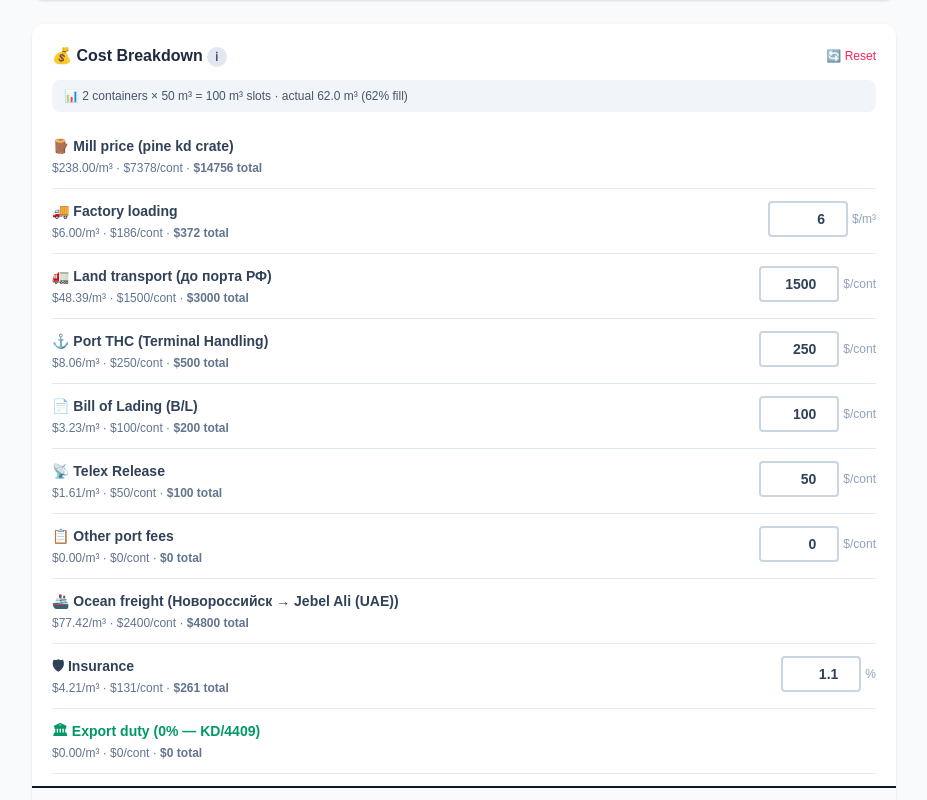
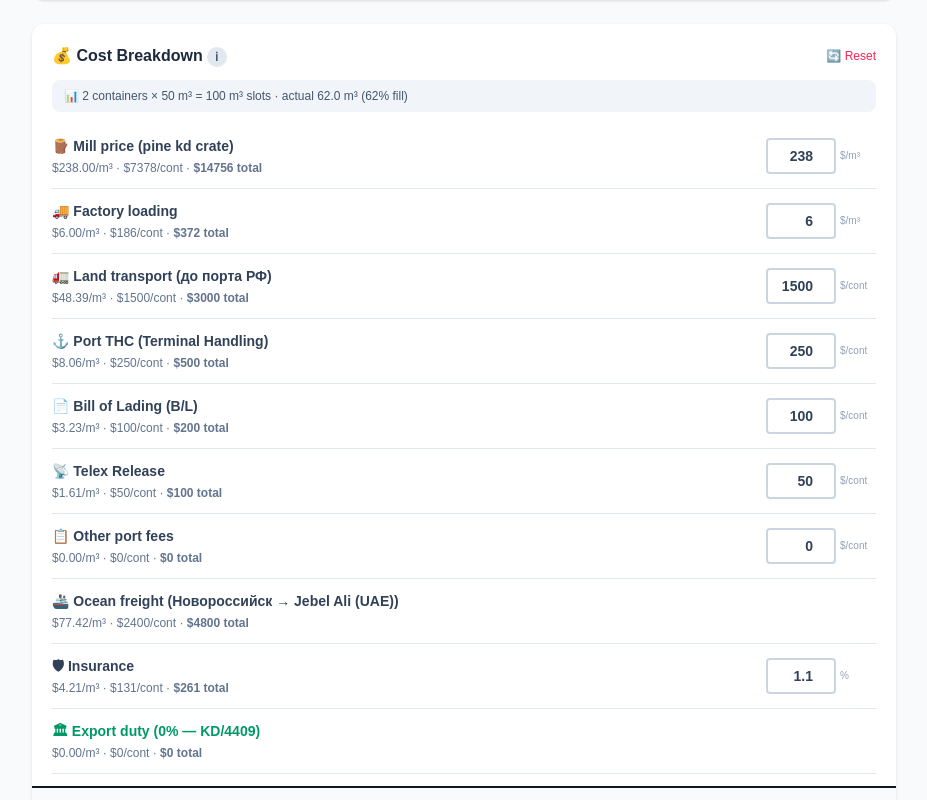
Before and after one commit to ru-timber-export/b2b-export, a Next.js app: page /calculator/pricing in a window 1280 px wide. Shown: the part 1340-2140 px from the top of the page, without its empty margins (176-1103 px from the left). Built offline with nearby package versions, Linux system fonts and the light colour scheme; no server answers.

Commit message:
Pricing: editable Mill price + aligned rows + End-Use cards fix

```diff
--- a/src/app/calculator/pricing/page.js
+++ b/src/app/calculator/pricing/page.js
@@ -13,15 +13,16 @@ import {
 
 // 🆕 Дефолтные значения для редактируемых параметров
 const DEFAULT_COSTS = {
-  containerCapacity: 50,        // m³ per 40HC
-  factoryLoading: 6,            // $/m³
-  landTransport: 1500,          // $/container
-  portTHC: 250,                 // $/container
-  portBL: 100,                  // $/container
-  portTelex: 50,                // $/container
-  portOther: 0,                 // $/container
-  insuranceRate: 1.1,           // %
-  exportDutyRate: 6.5,          // %
+  containerCapacity: 50,
+  millPriceOverride: null,        // 🆕 null = использовать расчёт по породе/сушке/упаковке
+  factoryLoading: 6,
+  landTransport: 1500,
+  portTHC: 250,
+  portBL: 100,
+  portTelex: 50,
+  portOther: 0,
+  insuranceRate: 1.1,
+  exportDutyRate: 6.5,
 };
 
 const STORAGE_KEY = "ru-timber-pricing-costs";
@@ -49,17 +50,18 @@ const Tooltip = ({ text }) => {
   );
 };
 
-// 🆕 Компонент строки расхода с per m³ / per container / total
+// 🆕 Компонент строки расхода с правильным выравниванием
 const CostRow = ({ icon, label, perM3, perContainer, total, badge, editable, value, onChange, unit, danger, success }) => {
   const color = danger ? "text-rose-600" : success ? "text-emerald-600" : "text-slate-700";
   return (
     <div className={`py-3 border-b border-slate-200 ${color}`}>
-      <div className="flex items-start justify-between gap-3">
-        <div className="flex-1 min-w-0">
+      <div className="grid grid-cols-[1fr_auto] gap-3 items-center">
+        {/* Левая часть: label + цифры */}
+        <div className="min-w-0">
           <div className="text-sm font-semibold flex items-center flex-wrap gap-2">
             <span>{icon} {label}</span>
             {badge && (
-              <span className="text-[10px] bg-emerald-100 text-emerald-700 px-2 py-0.5 rounded font-bold">
+              <span className="text-[10px] bg-emerald-100 text-emerald-700 px-2 py-0.5 rounded font-bold whitespace-nowrap">
                 {badge}
               </span>
             )}
@@ -68,18 +70,22 @@ const CostRow = ({ icon, label, perM3, perContainer, total, badge, editable, val
             ${perM3.toFixed(2)}/m³ · ${perContainer.toFixed(0)}/cont · <span className="font-bold">${total.toFixed(0)} total</span>
           </div>
         </div>
-        {editable && (
-          <div className="flex items-center gap-1">
+
+        {/* Правая часть: input (одинаковая ширина для всех!) */}
+        {editable ? (
+          <div className="flex items-center gap-1 w-[110px] flex-shrink-0">
             <input
               type="number"
               value={value}
               onChange={onChange}
               onFocus={(e) => e.target.select()}
               step="0.01"
-              className="w-20 p-1.5 text-right text-sm border-2 border-slate-300 rounded font-mono font-bold focus:border-orange-500 outline-none"
+              className="w-[70px] p-1.5 text-right text-sm border-2 border-slate-300 rounded font-mono font-bold focus:border-orange-500 outline-none"
             />
-            <span className="text-xs text-slate-400 whitespace-nowrap">{unit}</span>
+            <span className="text-[10px] text-slate-400 whitespace-nowrap w-[36px]">{unit}</span>
           </div>
+        ) : (
+          <div className="w-[110px] flex-shrink-0"></div>
         )}
       </div>
     </div>
@@ -133,8 +139,14 @@ export default function PricingPage() {
 
   // 🆕 Сохраняем costs
   const updateCost = (field, value) => {
+  let newValue;
+  if (value === null || value === undefined) {
+    newValue = null;
+  } else {
     const num = parseFloat(value);
-    const newCosts = { ...costs, [field]: isNaN(num) ? 0 : num };
+    newValue = isNaN(num) ? 0 : num;
+  }
+  const newCosts = { ...costs, [field]: newValue };
   setCosts(newCosts);
   try {
     localStorage.setItem(STORAGE_KEY, JSON.stringify(newCosts));
@@ -211,8 +223,11 @@ export default function PricingPage() {
   const dryingAdd = DRYING_SURCHARGE[moisture] || 0;
   const packAdd = PACKAGING_SURCHARGE[packaging] || 0;
 
-  // Mill price (per m³)
-  const millPricePerM3 = speciesBase + dryingAdd + packAdd;
+  // 🆕 Mill price — можно переопределить вручную
+const calculatedMillPrice = speciesBase + dryingAdd + packAdd;
+const millPricePerM3 = costs.millPriceOverride !== null && costs.millPriceOverride !== undefined
+  ? costs.millPriceOverride
+  : calculatedMillPrice;
   const millPriceTotal = millPricePerM3 * totalVol;
   const millPricePerContainer = containers > 0 ? millPriceTotal / containers : 0;
 
@@ -541,14 +556,42 @@ export default function PricingPage() {
             actual {totalVol.toFixed(1)} m³ ({fillRate.toFixed(0)}% fill)
           </div>
 
-          {/* Mill price */}
+          {/* 🆕 Mill price — редактируемый */}
 <CostRow
   icon="🪵"
-            label={`Mill price (${species} ${moisture} ${packaging})`}
+  label={`Mill price (${species} ${moisture} ${packaging})${costs.millPriceOverride !== null ? " ✏️" : ""}`}
   perM3={millPricePerM3}
   perContainer={millPricePerContainer}
   total={millPriceTotal}
+  badge={costs.millPriceOverride !== null ? "MANUAL" : null}
+  editable
+  value={costs.millPriceOverride !== null ? costs.millPriceOverride : calculatedMillPrice}
+  onChange={(e) => {
+    const v = e.target.value;
+    if (v === "" || v === null) {
+      updateCost("millPriceOverride", null);
+    } else {
+      updateCost("millPriceOverride", parseFloat(v) || 0);
+    }
+  }}
+  unit="$/m³"
 />
+
+{/* 🆕 Подсказка для Mill price */}
+{costs.millPriceOverride !== null && (
+  <div className="mt-2 mb-3 p-2 bg-amber-50 border border-amber-200 rounded text-xs text-amber-800 flex items-center justify-between">
+    <span>
+      ⚠️ Mill price вручную переопределён.
+      Расчёт по породе был: <span className="font-mono font-bold">${calculatedMillPrice.toFixed(2)}/m³</span>
+    </span>
+    <button
+      onClick={() => updateCost("millPriceOverride", null)}
+      className="ml-2 bg-amber-600 text-white text-xs px-2 py-1 rounded hover:bg-amber-700 active:scale-95 whitespace-nowrap"
+    >
+      🔄 Auto
+    </button>
+  </div>
+)}
 
           {/* Factory loading (per m³, редактируемое) */}
           {["fca-factory", "fca-port", "fob", "cif"].includes(incoterm) && (
```
Lines whose indentation alone changed are shown as unchanged.
